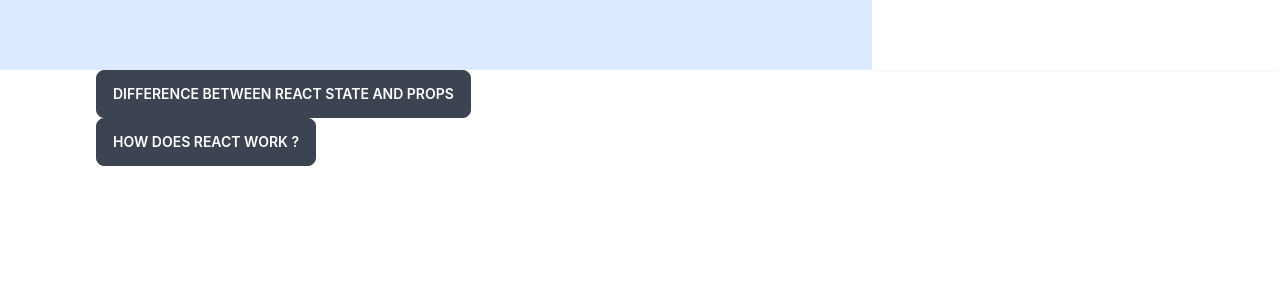
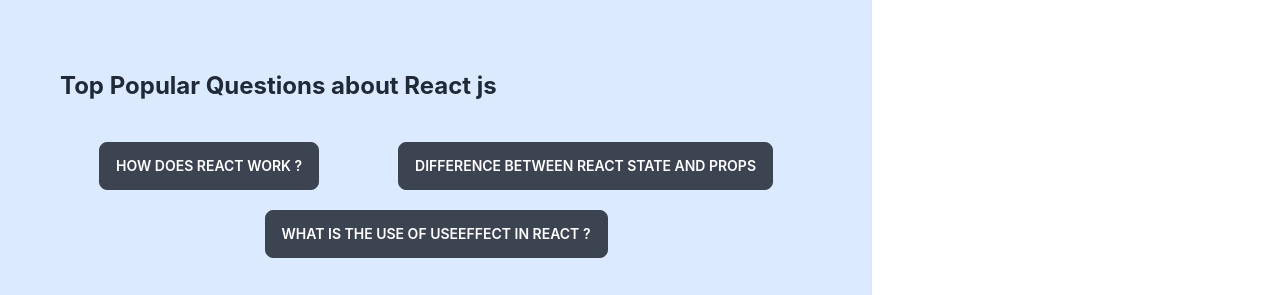
Before and after one commit to moofazzel/The-Workout-Zone, a React (Create React App) app: page / in a window 1280 px wide. Shown: the part 1068-1363 px from the top of the page. Before the commit the page ends 1234 px from the top, so only its background shows below. Built offline with nearby package versions, Linux system fonts and the light colour scheme.

Commit message:
all questions added

```diff
--- a/src/App.js
+++ b/src/App.js
@@ -29,7 +29,6 @@
   };
 
   return (
-    <div>
     <div className="flex flex-col lg:flex-row lg:justify-between">
       <div className="bg-blue-100 w-full lg:w-9/12">
         <div className="py-12 pl-6 pr-6 ||  md:py-9 md:p-10 md:pr-11 xl:py-24 xl:p-32 xl:pr-24">
@@ -52,13 +51,12 @@
             ))}
           </div>
         </div>
+        <Questions></Questions>
       </div>
       <div className="shadow-sm flex justify-center || lg:w-2/5 xl:w-1/3 ">
         <InfoSection duration={duration} />
       </div>
     </div>
-      <Questions />
-    </div>
   );
 }
 
--- a/src/components/Questions/Questions.js
+++ b/src/components/Questions/Questions.js
@@ -2,7 +2,35 @@
 
 const Questions = () => {
   return (
-    <div className="mx-24">
+      <div className="mx-10">
+          <h3 className="ml-5 text-2xl font-bold">Top Popular Questions about React js</h3>
+        <div className="flex justify-evenly flex-wrap gap-5 my-10">
+          <div>
+            <label htmlFor="my-modal-5" className="btn modal-button">
+              How does react work ?
+            </label>
+
+            <input type="checkbox" id="my-modal-5" className="modal-toggle" />
+            <div className="modal">
+              <div className="modal-box w-11/12 max-w-5xl">
+                <h3 className="font-bold text-lg">How does react work ?</h3>
+                <p className="py-4">
+                  React creates a VIRTUAL DOM in memory. Instead of manipulating the
+                  browser's DOM directly, React creates a virtual DOM in memory,
+                  where it does all the necessary manipulating, before making the
+                  changes in the browser DOM. React only changes what needs to be
+                  changed! React finds out what changes have been made, and changes
+                  only what needs to be changed.
+                </p>
+                <div className="modal-action">
+                  <label htmlFor="my-modal-5" className="btn">
+                    Close
+                  </label>
+                </div>
+              </div>
+            </div>
+          </div>
+
           <div>
             <label htmlFor="my-modal-5" className="btn modal-button">
               Difference Between React State And Props
@@ -44,9 +72,10 @@
               </div>
             </div>
           </div>
+
           <div>
             <label htmlFor="my-modal-5" className="btn modal-button">
-          How does react work ?
+              What is the use of useeffect in react ?
             </label>
 
             <input type="checkbox" id="my-modal-5" className="modal-toggle" />
@@ -54,12 +83,17 @@
               <div className="modal-box w-11/12 max-w-5xl">
                 <h3 className="font-bold text-lg">How does react work ?</h3>
                 <p className="py-4">
-              React creates a VIRTUAL DOM in memory. Instead of manipulating the
-              browser's DOM directly, React creates a virtual DOM in memory,
-              where it does all the necessary manipulating, before making the
-              changes in the browser DOM. React only changes what needs to be
-              changed! React finds out what changes have been made, and changes
-              only what needs to be changed.
+                  The Effect Hook lets you perform side effects in function
+                  components: This snippet is based on the counter example from the
+                  previous page, but we added a new feature to it: we set the
+                  document title to a custom message including the number of clicks.
+                  Data fetching, setting up a subscription, and manually changing
+                  the DOM in React components are all examples of side effects.
+                  Whether or not you’re used to calling these operations “side
+                  effects” (or just “effects”), you’ve likely performed them in your
+                  components before. There are two common kinds of side effects in
+                  React components: those that don’t require cleanup, and those that
+                  do. Let’s look at this distinction in more detail.
                 </p>
                 <div className="modal-action">
                   <label htmlFor="my-modal-5" className="btn">
@@ -70,6 +104,7 @@
             </div>
           </div>
         </div>
+    </div>
   );
 };
 
--- a/tailwind.config.js
+++ b/tailwind.config.js
@@ -1,5 +1,8 @@
 /** @type {import('tailwindcss').Config} */
 module.exports = {
+  daisyui: {
+    themes: false,
+  },
   content: ["./src/**/*.{js,jsx,ts,tsx}"],
   theme: {
     extend: {},
```
Lines whose indentation alone changed are shown as unchanged.
